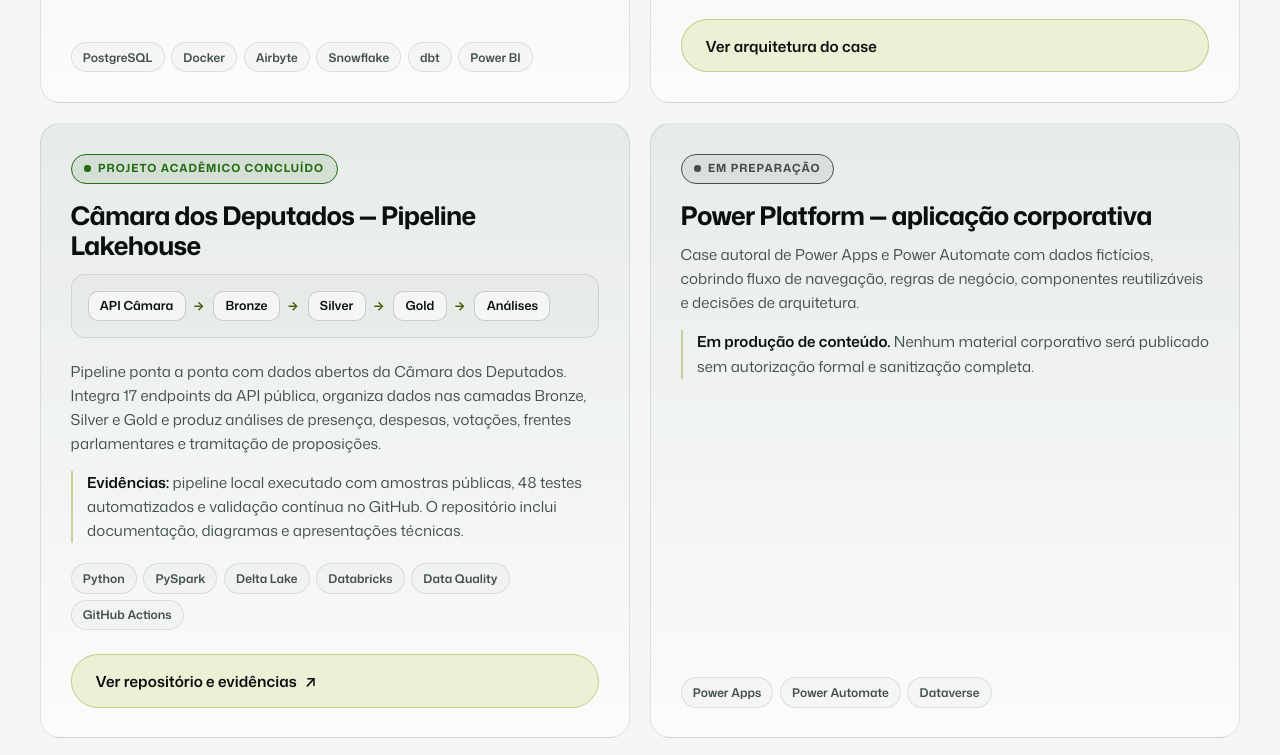
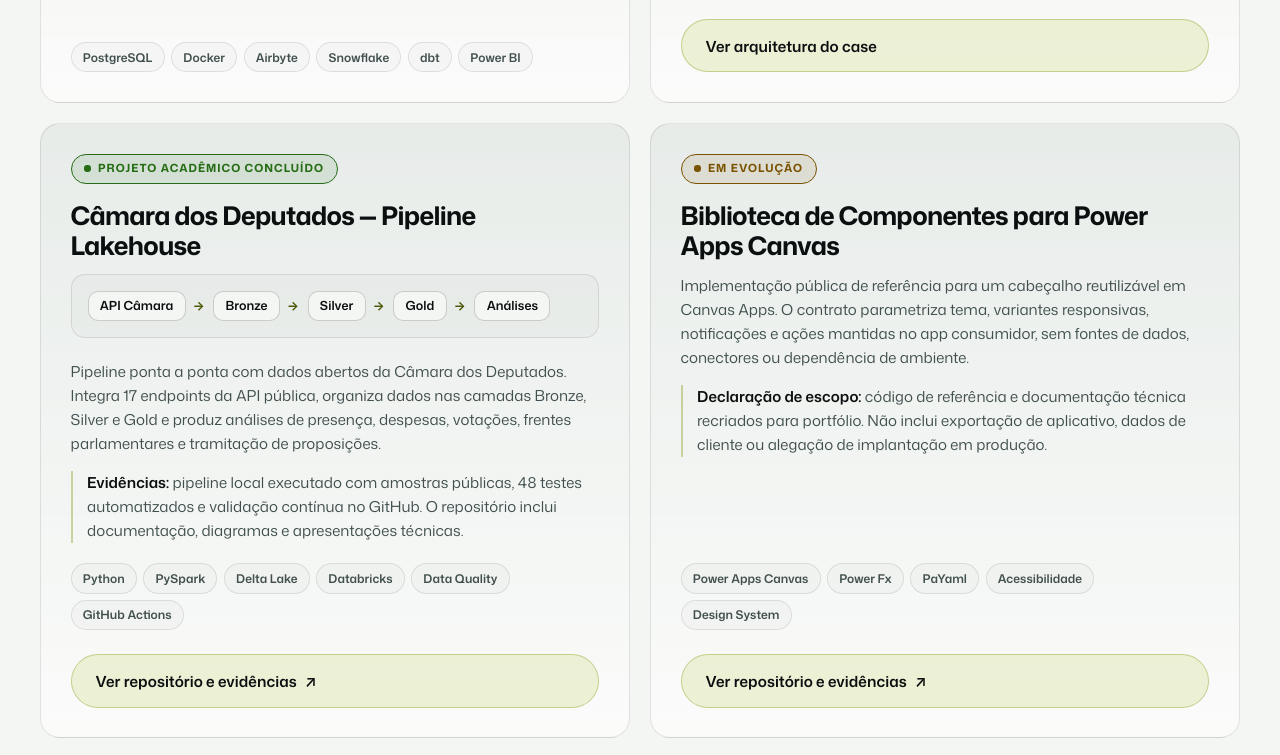
Before and after one commit to IldeanFreitas/ildeanfreitas.github.io, a plain HTML site: page index.html in a window 1280 px wide. Shown: the part 3380-4135 px from the top of the page. Drawn offline with Linux system fonts and the light colour scheme.

Commit message:
feat: add Power Platform component library case (#2)

```diff
--- a/index.html
+++ b/index.html
@@ -741,20 +741,24 @@ code{font-family:ui-monospace,SFMono-Regular,Menlo,Consolas,monospace;font-size:
           <a class="btn btn--ghost" href="https://github.com/IldeanFreitas/fast-track-engenharia-v3" target="_blank" rel="noopener" style="margin-top:1.5rem">Ver repositório e evidências <span aria-hidden="true">↗</span></a>
         </article>
 
-        <article class="card reveal">
-          <span class="status status--soon">Em preparação</span>
-          <h3>Power Platform — aplicação corporativa</h3>
+        <article class="card reveal" id="case-component-library">
+          <span class="status status--evolving">Em evolução</span>
+          <h3>Biblioteca de Componentes para Power Apps Canvas</h3>
           <p>
-            Case autoral de Power Apps e Power Automate com dados fictícios, cobrindo fluxo de
-            navegação, regras de negócio, componentes reutilizáveis e decisões de arquitetura.
+            Implementação pública de referência para um cabeçalho reutilizável em Canvas Apps.
+            O contrato parametriza tema, variantes responsivas, notificações e ações mantidas no
+            app consumidor, sem fontes de dados, conectores ou dependência de ambiente.
           </p>
           <p class="scope">
-            <b>Em produção de conteúdo.</b> Nenhum material corporativo será publicado sem
-            autorização formal e sanitização completa.
+            <b>Declaração de escopo:</b> código de referência e documentação técnica recriados
+            para portfólio. Não inclui exportação de aplicativo, dados de cliente ou alegação de
+            implantação em produção.
           </p>
           <ul class="taglist">
-            <li class="tag">Power Apps</li><li class="tag">Power Automate</li><li class="tag">Dataverse</li>
+            <li class="tag">Power Apps Canvas</li><li class="tag">Power Fx</li><li class="tag">PaYaml</li>
+            <li class="tag">Acessibilidade</li><li class="tag">Design System</li>
           </ul>
+          <a class="btn btn--ghost" href="https://github.com/IldeanFreitas/power-platform-component-library" target="_blank" rel="noopener" style="margin-top:1.5rem">Ver repositório e evidências <span aria-hidden="true">↗</span></a>
         </article>
 
         <article class="card reveal">
```
